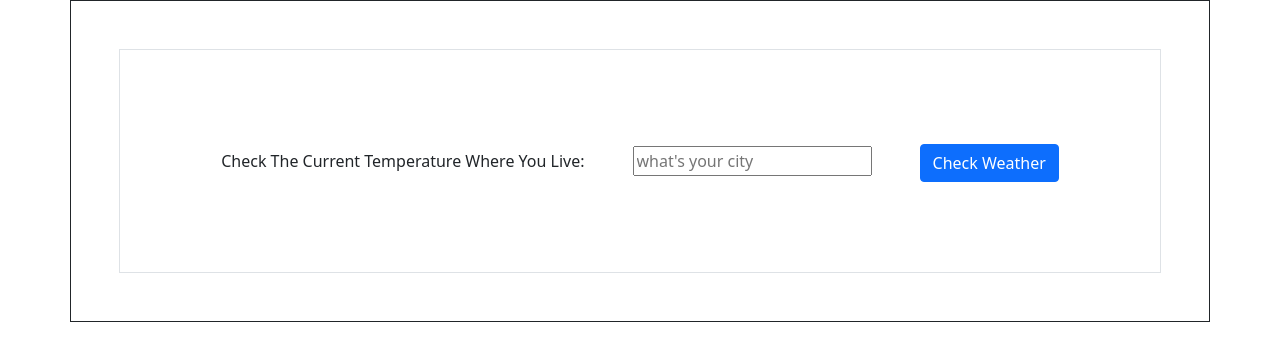
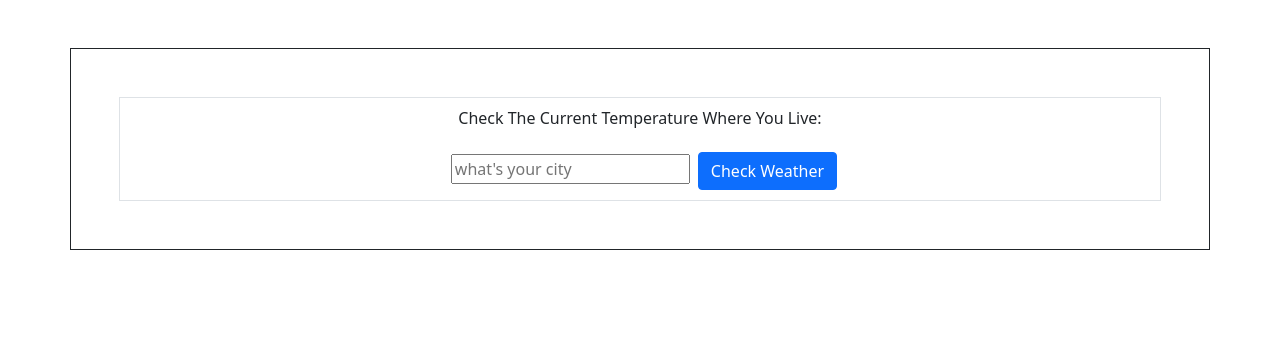
Before and after one commit to adil-sadout/react-weather-app, a React (Create React App) app: page / in a window 1280 px wide. Shown: the top 360 px of the page. Built offline with nearby package versions, Linux system fonts and the light colour scheme.

Commit message:
fixed styling search bar

```diff
--- a/src/App.js
+++ b/src/App.js
@@ -47,7 +47,7 @@
   //BETTER API FOR WEATHER https://openweathermap.org/appid
 
   return (
-    <div class="container m-auto  m-5 p-5 border border-dark">
+    <div class="container mt-5 mb-5 p-5 border border-dark">
 
         <Wrapper onFetchLongLatApi={fetchLongLatApi} setLocation={setLocation} location={location} fetchedLocation={fetchedLocation} apiResponse={apiResponse.daily} fetchSuccess={fetchSuccess} />
     </div>
--- a/src/components/SearchWeather.js
+++ b/src/components/SearchWeather.js
@@ -13,10 +13,10 @@
     }
 
     return(
-        <div className="text-center border p-5">
+        <div className="text-center border p-2">
             <label>
-                Check The Current Temperature Where You Live:
-                <input className="m-5" onKeyDown={keyboardClick} placeholder="what's your city" value={location} onChange={(e)=>setLocation(e.target.value)} />
+                <p> Check The Current Temperature Where You Live: </p>
+                <input className="m-2" onKeyDown={keyboardClick} placeholder="what's your city" value={location} onChange={(e)=>setLocation(e.target.value)} />
                 <button className="btn btn-primary" onClick={()=>{
                     onFetchLongLatApi(location)
                 }} >Check Weather</button>
--- a/src/components/dates/DateWeather.js
+++ b/src/components/dates/DateWeather.js
@@ -7,7 +7,7 @@
   //console.log(forecast)
 
     return (
-      <div className="col-5 mx-auto gy-4 border border-dark p-5">
+      <div className="col-md-5 mx-auto g-4 border border-dark p-5">
           <h3>{onDateEpochConverter(forecast.dt,0,11)}</h3>
           <p>Low: {forecast.temp.min} °C</p>
           <p>High: {forecast.temp.max} °C</p>
--- a/src/components/today/TodayWrapper.js
+++ b/src/components/today/TodayWrapper.js
@@ -5,7 +5,7 @@
     const {onDateEpochConverter, todayConditions,  fetchedLocation} = props;
 
     return (
-      <div className="p-5">
+      <div className="pt-5 pb-4 text-center">
           <TodayTemp fetchedLocation={fetchedLocation} todayConditions={todayConditions} />
           <TodayDetails todayConditions={todayConditions} onDateEpochConverter={onDateEpochConverter}/>
       </div>
```
